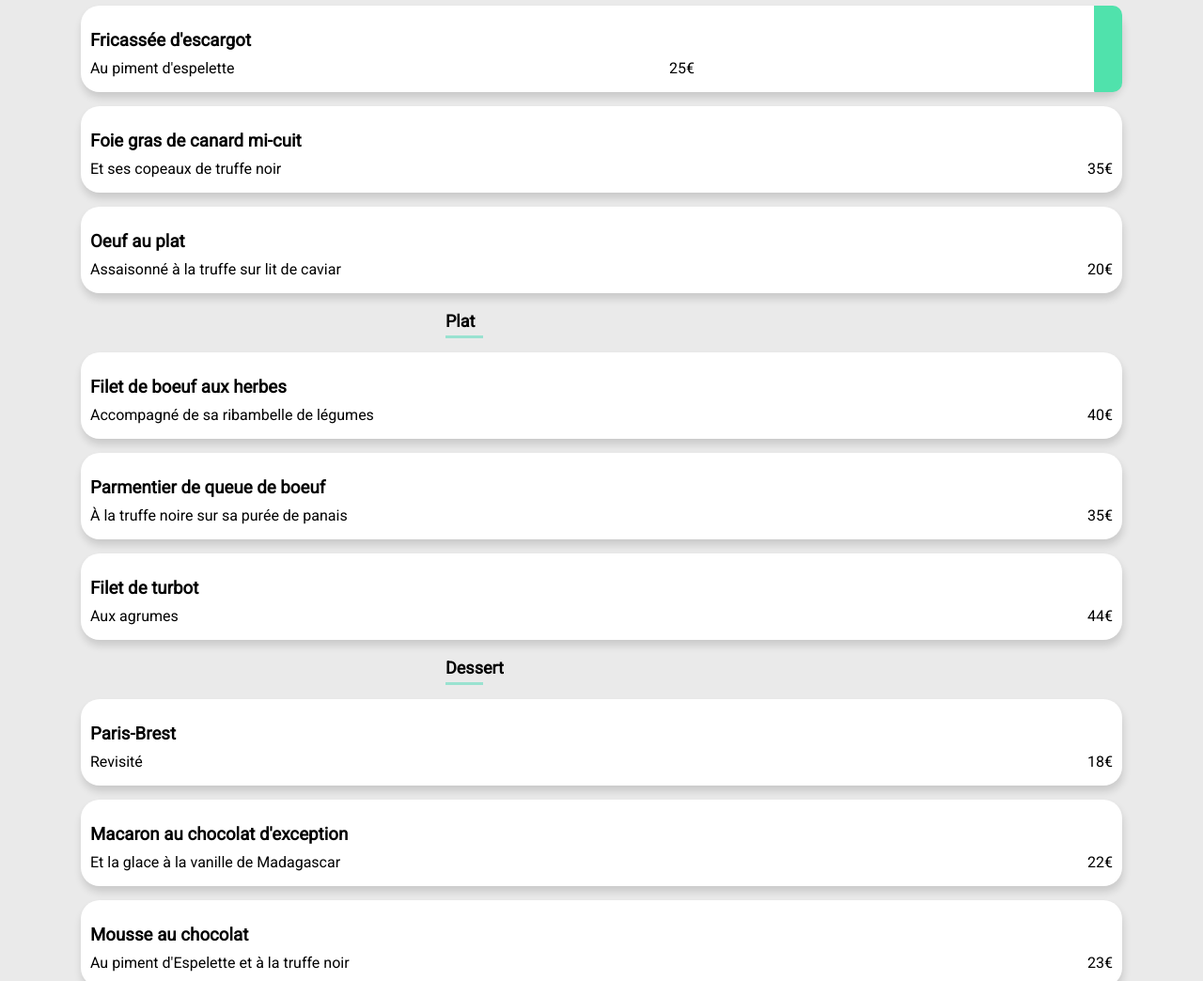
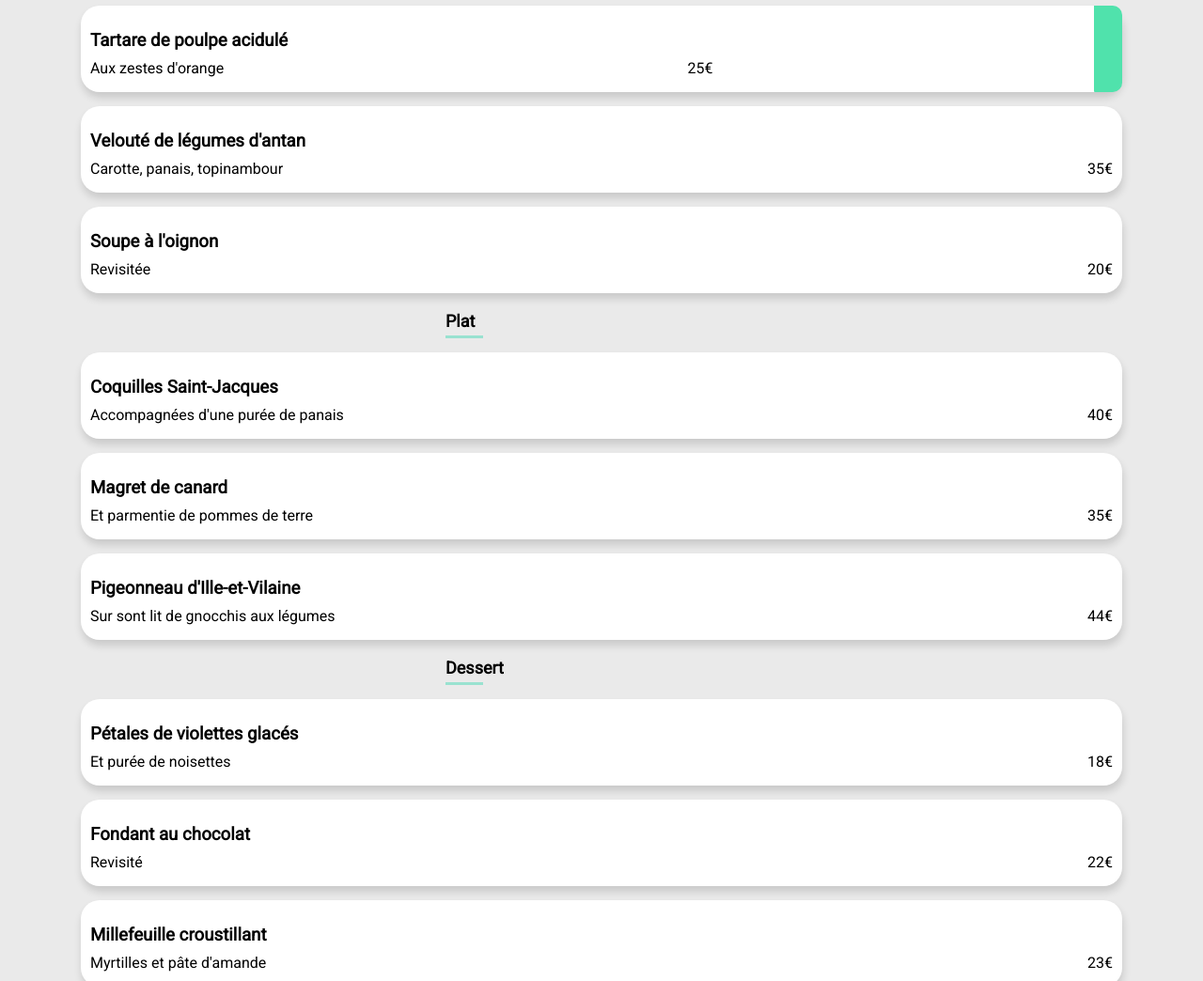
Before and after one commit to Blayout/Project_3, a plain HTML site: page menu/à_la_francaise.html in a window 1280 px wide. Shown: the part 400-1444 px from the top of the page at 94% size. Drawn offline with Linux system fonts and the light colour scheme; a web font is replaced by a local one.

Commit message:
a la francaise ok

```diff
--- a/menu/à_la_francaise.html
+++ b/menu/à_la_francaise.html
@@ -33,23 +33,23 @@
             </div>
             <div class="box-item">
                 <div class="box-info">
-                <h3>Fricassée d'escargot</h3>
-                <p>Au piment d'espelette</p>
+                <h3>Tartare de poulpe acidulé</h3>
+                <p>Aux zestes d'orange</p>
                 </div>
                 <p class="price">25€</p>
                 <blabla class="test"></blabla>
             </div>
             <div class="box-item">
                 <div class="box-info">
-                <h3>Foie gras de canard mi-cuit</h3>
-                <p>Et ses copeaux de truffe noir</p>
+                <h3>Velouté de légumes d'antan</h3>
+                <p>Carotte, panais, topinambour</p>
                 </div>
                 <p class="price">35€</p>
             </div>
             <div class="box-item">
                 <div class="box-info">
-                <h3>Oeuf au plat</h3>
-                <p>Assaisonné à la truffe sur lit de caviar</p>
+                <h3>Soupe à l'oignon</h3>
+                <p>Revisitée</p>
                 </div>
                 <p class="price">20€</p>
             </div>
@@ -59,22 +59,22 @@
             </div>
             <div class="box-item">
                 <div class="box-info">
-                <h3>Filet de boeuf aux herbes</h3>
-                <p>Accompagné de sa ribambelle de légumes</p>
+                <h3>Coquilles Saint-Jacques</h3>
+                <p>Accompagnées d'une purée de panais</p>
                 </div>
                 <p class="price">40€</p>
             </div>
             <div class="box-item">
                 <div class="box-info">
-                <h3>Parmentier de queue de boeuf</h3>
-                <p>À la truffe noire sur sa purée de panais</p>
+                <h3>Magret de canard</h3>
+                <p>Et parmentie de pommes de terre</p>
                 </div>
                 <p class="price">35€</p>
             </div>
             <div class="box-item">
                 <div class="box-info">
-                <h3>Filet de turbot</h3>
-                <p>Aux agrumes</p>
+                <h3>Pigeonneau d'Ille-et-Vilaine</h3>
+                <p>Sur sont lit de gnocchis aux légumes</p>
                 </div>
                 <p class="price">44€</p>
             </div>
@@ -84,22 +84,22 @@
             </div>
             <div class="box-item">
                 <div class="box-info">
-                <h3>Paris-Brest</h3>
-                <p>Revisité</p>
+                <h3>Pétales de violettes glacés</h3>
+                <p>Et purée de noisettes</p>
                 </div>
                 <p class="price">18€</p>
             </div>
             <div class="box-item">
                 <div class="box-info">
-                <h3>Macaron au chocolat d'exception</h3>
-                <p>Et la glace à la vanille de Madagascar</p>
+                <h3>Fondant au chocolat </h3>
+                <p>Revisité</p>
                 </div>
                 <p class="price">22€</p>
             </div>
             <div class="box-item">
                 <div class="box-info">
-                <h3>Mousse au chocolat</h3>
-                <p>Au piment d'Espelette et à la truffe noir</p>
+                <h3>Millefeuille croustillant</h3>
+                <p>Myrtilles et pâte d'amande</p>
                 </div>
                 <p class="price">23€</p>
             </div>
```
